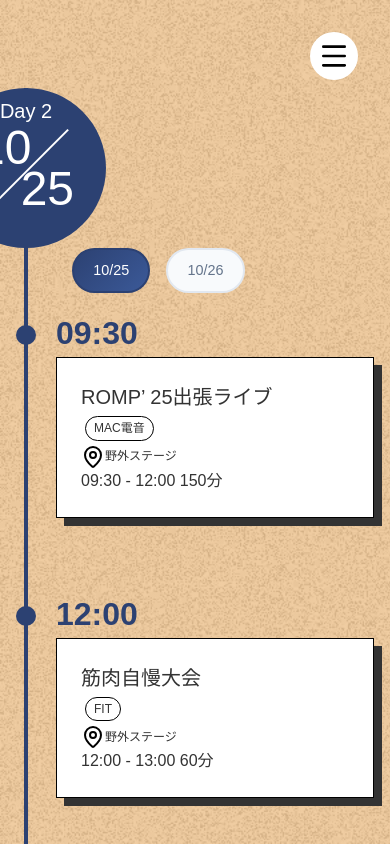
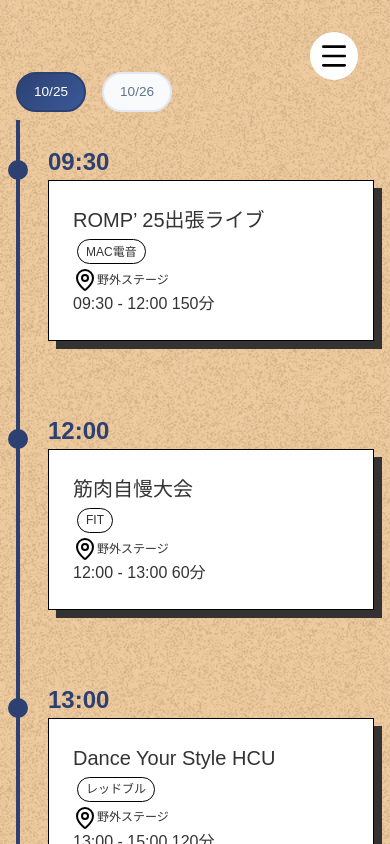
Before and after one commit to ichidaisai/app.ichidaisai.com, a Next.js app: page /timetable in a window 390 px wide. Shown: the top 844 px of the page. Built offline with nearby package versions, Linux system fonts and the light colour scheme; a web font is replaced by a local one.

Commit message:
スマホで崩れないようにする

```diff
--- a/src/app/timetable/page.tsx
+++ b/src/app/timetable/page.tsx
@@ -1,30 +1,17 @@
 "use client";
-import Image from "next/image";
 import styles from "./style.module.css";
 import EventCard from "@/components/EventCard";
-import { useState, useEffect } from "react";
+import { useState } from "react";
 import { Kaisei_Opti } from "next/font/google";
-import Day from "@/components/Day";
-import { get } from "http";
 import { getTimeTable } from "@/libs/dummyData";
 
 const events = getTimeTable();
 const kaisei = Kaisei_Opti({ subsets: ["latin"], weight: ["500"] });
+
 export default function Page() {
-  // temporary selectedDay; replace with state/prop when you wire up the buttons
-  const [selectedDay, setSelectedDay] = useState<string>("");
-  //2025-10-26なら10/26をデフォルトにする
-  const today = new Date();
-  const effectiveDay =
-    selectedDay === ""
-      ? today.getFullYear() === 2025 &&
-        today.getMonth() === 9 &&
-        today.getDate() === 26
-        ? "10/26"
-        : "10/25"
-      : selectedDay;
+  const [selectedDay, setSelectedDay] = useState<string>("10/25");
 
-  const filteredEvents = events.filter((event) => event.day === effectiveDay);
+  const filteredEvents = events.filter((event) => event.day === selectedDay);
 
   const handleDayClick = (day: string) => {
     setSelectedDay(day);
@@ -35,17 +22,11 @@ export default function Page() {
       <div className={styles.inner}>
         <div className={styles.timelineContainer}>
           <div className={styles.dayContainer}>
-            <Day
-              month="10"
-              day={selectedDay === "10/26" ? "26" : "25"}
-              count={selectedDay === "10/25" ? 1 : 2}
-              className={styles.day}
-            />
             <div className={styles.dayButtonsContainer}>
               <button
                 type="button"
                 className={`${styles.dayButton} ${
-                  selectedDay === "10/26" ? "" : styles.active
+                  selectedDay === "10/25" ? styles.active : ""
                 }`}
                 onClick={() => handleDayClick("10/25")}
               >
--- a/src/app/timetable/style.module.css
+++ b/src/app/timetable/style.module.css
@@ -5,6 +5,7 @@
 }
 
 .inner {
+  width: 100%;
   max-width: 1120px;
   margin: 0 auto;
   padding: 3rem 1.5rem;
@@ -16,12 +17,6 @@
   gap: 3rem;
   align-items: start;
 }
-
-/* @media (min-width: 1024px) {
-  .grid {
-    grid-template-columns: repeat(3, 1fr);
-  }
-} */
 
 .posterWrapper {
   position: relative;
@@ -71,16 +66,18 @@
   flex-direction: column;
   position: relative;
   margin: 40px 0;
-  width: 350px;
+  width: 100%;
+  max-width: 600px;
 }
 
 .timelineContainer::after {
   background-color: var(--color-primary);
   content: "";
   position: absolute;
-  left: calc(- 2px);
+  left: 0;
   width: 4px;
-  height: 100%;
+  top: 3rem;
+  bottom: 0;
 }
 
 .timelineContent {
@@ -91,15 +88,24 @@
   position: relative;
   padding-left: 2rem;
 }
+
 .timelineContent time {
   font-weight: bold;
   color: var(--color-primary);
   font-size: 2rem;
 }
 
+.dayContainer {
+  display: flex;
+  flex-direction: column;
+  gap: 1rem;
+  margin-bottom: 2rem;
+  width: 100%;
+}
+
 .day {
-  z-index: 2;
-  transform: translateX(calc(-50% + 2px));
+  width: 100%;
+  max-width: 200px;
 }
 
 .dayButton {
@@ -130,12 +136,27 @@
   border-color: #2c4172;
   color: white;
 }
+
 .dayButtonsContainer {
   display: flex;
   gap: 1rem;
   align-items: center;
   flex-wrap: wrap;
-  margin-left: 3rem;
-  margin-bottom: 1rem;
-  z-index: 1; /* ヘッダーより下だが、他の要素より上に配置 */
+  z-index: 1;
 }
+
+/* レスポンシブ対応 */
+@media (max-width: 768px) {
+  .inner {
+    padding: 2rem 1rem;
+  }
+
+  .timelineContent time {
+    font-size: 1.5rem;
+  }
+
+  .dayButton {
+    font-size: 0.85rem;
+    padding: 0.5rem 1rem;
+  }
+}
```
